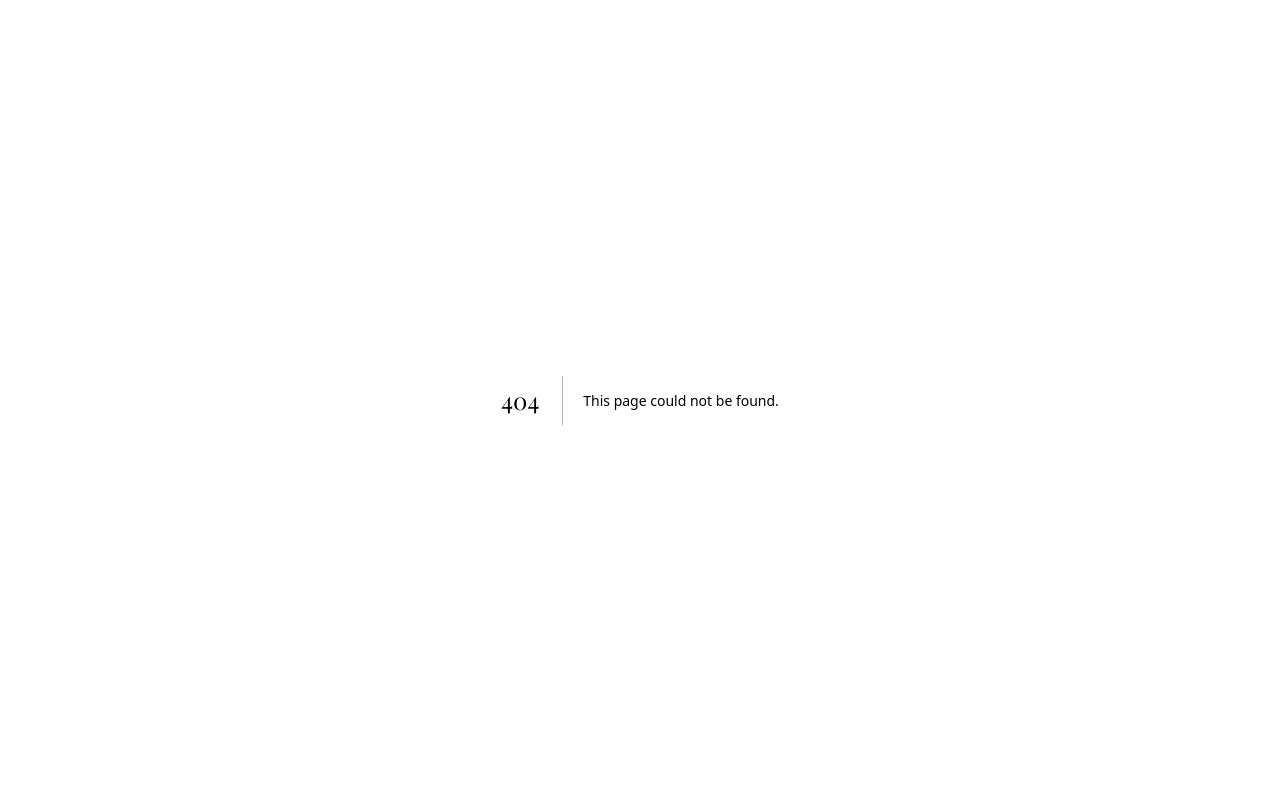
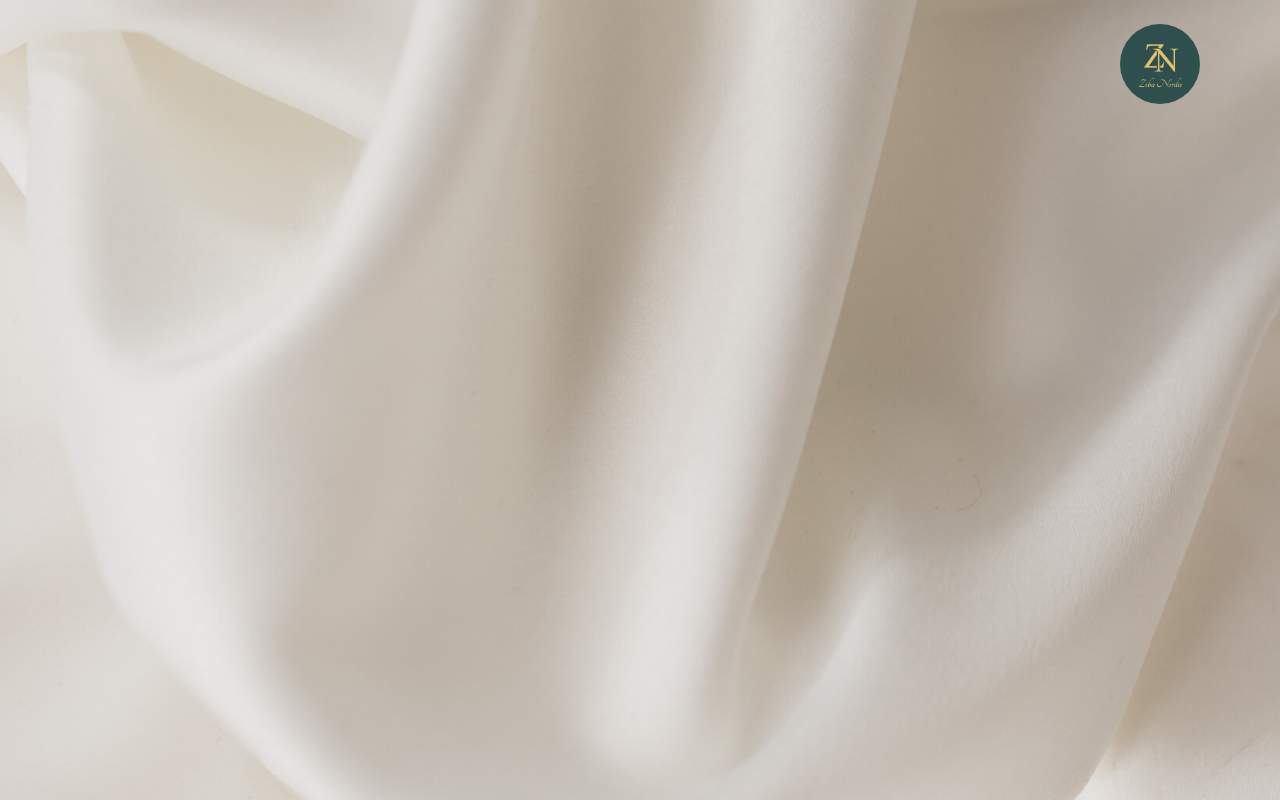
Before and after one commit to eviva2000/Nordicbeauty, a Next.js app: page /contact in a window 1280 px wide. Before the commit this address had no page. Built offline with nearby package versions, Linux system fonts and the light colour scheme.

Commit message:
create contact us page

```diff
--- /dev/null
+++ b/src/app/contact/page.tsx
@@ -0,0 +1,9 @@
+import Image from "next/image";
+export default function Hero() {
+  return (
+    <section className="relative w-screen h-screen">
+      <div className="first-fold">
+      </div>
+    </section>
+  );
+}
--- a/src/app/layout.tsx
+++ b/src/app/layout.tsx
@@ -1,6 +1,7 @@
 import type { Metadata } from "next";
 import { Geist, Geist_Mono,Playfair_Display } from "next/font/google";
 import "./globals.css";
+import Navbar from "@/components/Navbar";
 
 const playfair = Playfair_Display({
   subsets: ['latin'],
@@ -43,6 +44,7 @@ export default function RootLayout({
       <body
         className={`${geistSans.variable} ${geistMono.variable} ${playfair.variable } antialiased`}
       >
+        <Navbar />
         {children}
       </body>
     </html>
--- a/src/components/Hero.tsx
+++ b/src/components/Hero.tsx
@@ -1,11 +1,9 @@
 import Link from "next/link";
-import Navbar from "./Navbar";
 import Image from "next/image";
 export default function Hero() {
   return (
     <section className="relative w-screen h-screen">
       <div className="first-fold">
-        <Navbar />
         <div className="flex flex-col items-center gap-12 lg:px-20 pt-32 lg:pt-48">
           <h1 className="text-[22px] md:text-[32px]  leading-[1]  text-[#4f2c25]">ZibaNordic</h1>
           <h4 className="text-[32px] sm:text-[44px] md:text-[52px] lg:text-[100px] mt-2 text-creamy-100 ">
--- a/src/components/Navbar.tsx
+++ b/src/components/Navbar.tsx
@@ -3,7 +3,7 @@ import Image from "next/image";
 export default function Navbar() {
   return (
     <nav className="absolute top-0 left-0 z-10 w-full flex justify-end items-center px-4 md:px-20 py-4 md:py-6">
-      <div className="w-[50px] h-[50px] md:w-[75px] md:h-[75px] lg:w-[100px] lg:h-[100px] overflow-hidden rounded-full">
+      <div className="w-[50px] h-[50px] md:w-[75px] md:h-[75px] lg:w-[80px] lg:h-[80px] overflow-hidden rounded-full">
         <Image src="/logo.png" alt="logo" className="w-full h-full object-cover" width={500} height={500}/>
       </div>
     </nav>
```
Also changed, not shown: public/contact.png (added).
